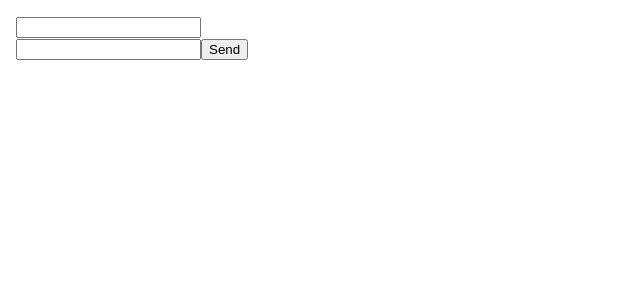
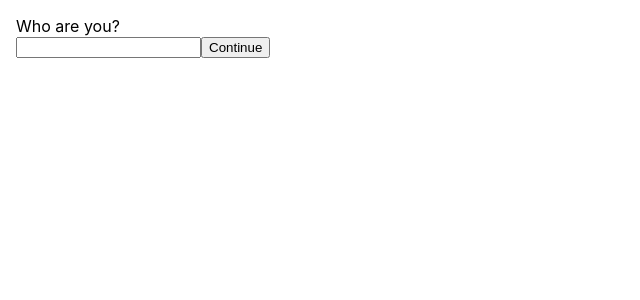
Before and after one commit to bjornicus/simple-messenger, a React (Create React App) app in the folder client-app/: page / in a window 1280 px wide. Shown: the top 300 px of the page, without its empty margins (0-640 px from the left). Built offline with nearby package versions, Linux system fonts and the light colour scheme.

Commit message:
pick your name, then you can send messages

```diff
--- a/client-app/src/App.tsx
+++ b/client-app/src/App.tsx
@@ -1,15 +1,23 @@
-import React from 'react';
+import React, { Fragment } from 'react';
 import './App.css';
+import { useAppSelector } from './app/hooks';
 import { MessageComposer } from './features/messageComposer/MessageComposer';
 import { Messages } from './features/messages/Messages';
 import { User } from './features/user/User'
+import { selectUserName } from './features/user/userSlice';
 
 function App() {
+  const userName = useAppSelector(selectUserName);
+
   return (
     <div className="App">
-      <User />
-      <Messages />
-      <MessageComposer />
+      {
+        userName == '' ? <User /> :
+          <Fragment >
+          <Messages />
+          <MessageComposer />
+          </Fragment>
+      }
     </div>
   );
 }
--- a/client-app/src/features/user/User.tsx
+++ b/client-app/src/features/user/User.tsx
@@ -1,18 +1,19 @@
-import React from 'react';
+import React, { useState } from 'react';
 
-import { useAppDispatch, useAppSelector } from '../../app/hooks';
+import { useAppDispatch } from '../../app/hooks';
 import { selectUserName, updateName } from './userSlice';
 
 export function User() {
   const dispatch = useAppDispatch();
-  const name = useAppSelector(selectUserName);
+  const [nameContent, setNameContent] = useState('');
 
   return (
     <div>
+      <div> Who are you?</div>
       <input
-        value={name}
-        onChange={(e) => {dispatch(updateName(e.target.value))}}
-      />
+        value={nameContent}
+        onChange={(e) => setNameContent(e.target.value) }/>
+      <button onClick={() => dispatch(updateName(nameContent))}>Continue</button>
     </div>
   );
 }
```
